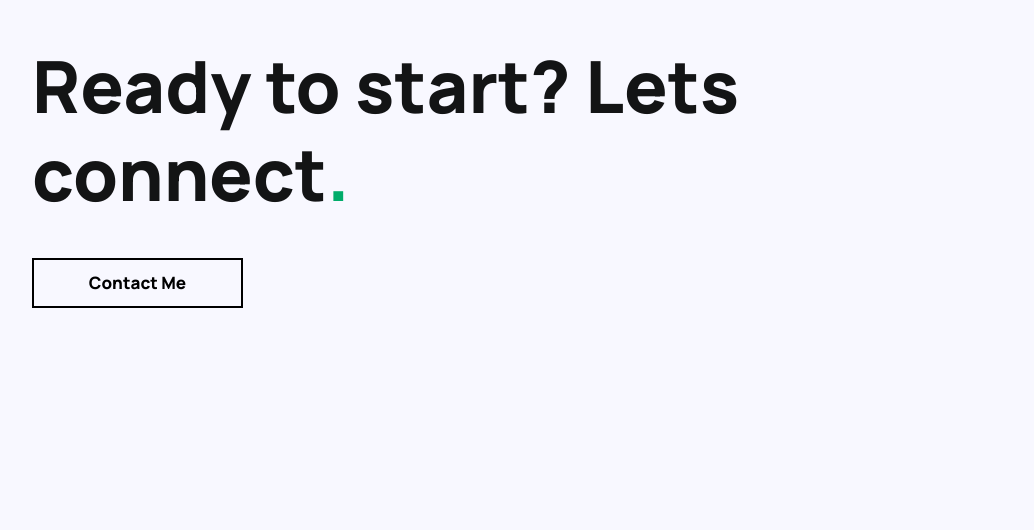
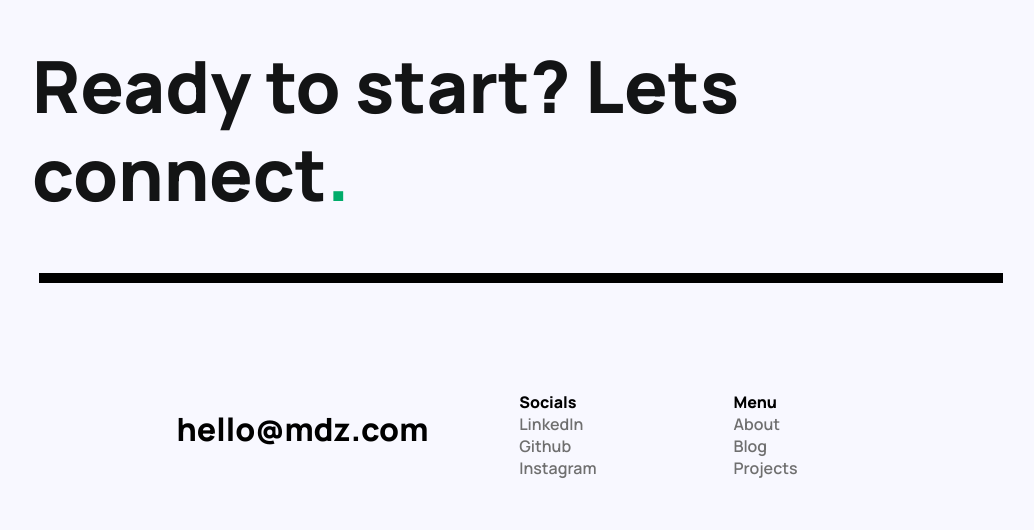
Before and after one commit to Mike-David/Portfolio-Final, a plain HTML site: page index.html in a window 1280 px wide. Shown: the part 3776-4306 px from the top of the page, without its empty margins (126-1160 px from the left). Drawn offline with nearby package versions, Linux system fonts and the light colour scheme.

Commit message:
more footer

```diff
--- a/index.html
+++ b/index.html
@@ -144,9 +144,27 @@
         <footer class="services__section">
             <div class="main__service--container">
                 <h2 class="service__heading--two">Ready to start? Lets connect<span class="period">.</span></h2>
-                <a href="#" class="button__link--bottom link--two" tabindex="0">
-                    <span class="link__text--two">Contact Me</span>
-                </a>
+                <hr class="footer__hr">
+                <div class="footer__content">
+                    <div class="footer__content--col-one col">
+                        <h3 class="footer__content--heading">hello@mdz.com</h3>
+                    </div>
+                    <div class="footer__content--col-two col">
+                        <div class="footer__content--inner">
+                            <h4 class="footer__content--inner-heading"> Socials</h4>
+                            <p class="footer__content--inner-paragraph">LinkedIn</p>
+                            <p class="footer__content--inner-paragraph">Github</p>
+                            <p class="footer__content--inner-paragraph">Instagram</p>
+                        </div>
+                    </div>
+                    <div class="footer_-contern--col-three col">
+                        <h4 class="footer__content--inner-heading">Menu</h4>
+                        <p class="footer__content--inner-paragraph">About</p>
+                        <p class="footer__content--inner-paragraph">Blog</p>
+                        <p class="footer__content--inner-paragraph">Projects</p>
+                    </div>
+                </div>
+
             </div>
         </footer>
         <!-- End About Me Blurb-->
--- a/resources/style.css
+++ b/resources/style.css
@@ -676,4 +676,43 @@ hr {
 }
 
 
-/* Media Queries */
+/* Footer Section */
+
+.footer__hr {
+    width: 100%;
+}
+
+.footer__content {
+    margin: 0 auto;
+    display: flex;
+    justify-content: space-between;
+    width: 80%;
+    margin-top: 60px;
+}
+
+.footer__content .col {
+    width: 32%;
+    flex: 1;
+    margin: 3em;
+}
+
+.footer__content--heading {
+    color: black;
+    font-family: 'Manrope', sans-serif;
+    font-size: 2.5vw;
+    font-weight: 800;
+    line-height: 6vw;
+}
+
+.footer__content--inner-heading {
+    color: black;
+    font-family: 'Manrope', sans-serif;
+    font-weight: 800;
+}
+
+.footer__content--inner-paragraph {
+    color: #6f6f6f;
+    font-family: 'Manrope', sans-serif;
+    font-weight: 600;
+    font-size: 2vh;
+}
```
